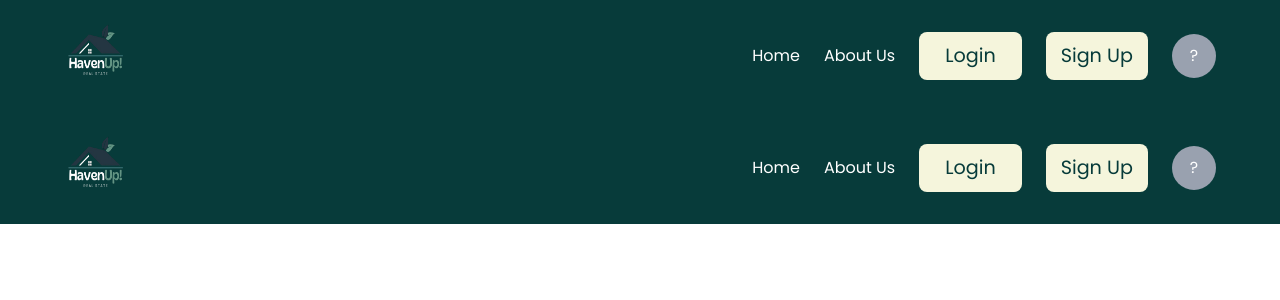
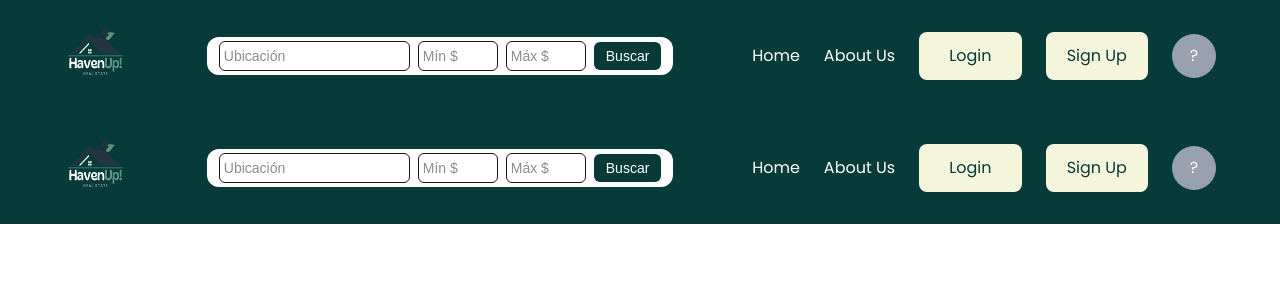
Before and after one commit to Tech-LeoF/HavenUp-Website, a Next.js app: page /navBars in a window 1280 px wide. Shown: the top 300 px of the page. Built offline with nearby package versions, Linux system fonts and the light colour scheme; no server answers.

Commit message:
filtro-casas

```diff
--- /dev/null
+++ b/src/app/filter/filter.tsx
@@ -0,0 +1,112 @@
+
+"use client";
+import React, { useState } from "react";
+
+type Casa = {
+    id: number;
+    titulo: string;
+    ubicacion: string;
+    precio: number;
+    habitaciones: number;
+    tipo: "casa" | "apartamento" | "habitacion";
+};
+
+const casasData: Casa[] = [
+    { id: 1, titulo: "Apartamento en San Salvador", ubicacion: "San Salvador", precio: 400, habitaciones: 2, tipo: "apartamento" },
+    { id: 2, titulo: "Habitación en Santa Tecla", ubicacion: "Santa Tecla", precio: 250, habitaciones: 1, tipo: "habitacion" },
+    { id: 3, titulo: "Casa en Antiguo Cuscatlán", ubicacion: "Antiguo Cuscatlán", precio: 700, habitaciones: 3, tipo: "casa" },
+];
+
+const FiltroCasas: React.FC = () => {
+    const [precioMin, setPrecioMin] = useState<number | "">("");
+    const [ubicacion, setUbicacion] = useState("");
+    const [habitaciones, setHabitaciones] = useState<number | "">("");
+    const [precioMax, setPrecioMax] = useState<number | "">("");
+    const [tipo, setTipo] = useState("");
+
+    const casasFiltradas = casasData.filter((casa) => {
+    if (ubicacion && !casa.ubicacion.toLowerCase().includes(ubicacion.toLowerCase())) return false;
+    if (precioMin !== "" && casa.precio < precioMin) return false;
+    if (precioMax !== "" && casa.precio > precioMax) return false;
+    if (habitaciones !== "" && casa.habitaciones !== habitaciones) return false;
+    if (tipo && casa.tipo !== tipo) return false;
+    return true;
+});
+
+    return (
+    <div className="p-6 max-w-6xl mx-auto">
+      {/* Formulario de búsqueda */}
+        <form className="grid grid-cols-2 md:grid-cols-5 gap-4 mb-6" onSubmit={(e) => e.preventDefault()}>
+        <input
+            type="text"
+            placeholder="Ubicación"
+            value={ubicacion}
+            onChange={(e) => setUbicacion(e.target.value)}
+            className="p-2 border rounded-xl"
+        />
+
+        <input
+            type="number"
+            placeholder="Precio mín"
+            value={precioMin}
+            onChange={(e) => setPrecioMin(e.target.value ? Number(e.target.value) : "")}
+            className="p-2 border rounded-xl"
+        />
+
+        <input
+            type="number"
+            placeholder="Precio máx"
+            value={precioMax}
+            onChange={(e) => setPrecioMax(e.target.value ? Number(e.target.value) : "")}
+            className="p-2 border rounded-xl"
+        />
+
+        <select
+            value={habitaciones}
+            onChange={(e) => setHabitaciones(e.target.value ? Number(e.target.value) : "")}
+            className="p-2 border rounded-xl"
+        >
+            <option value="">Habitaciones</option>
+            <option value="1">1</option>
+            <option value="2">2</option>
+            <option value="3">3+</option>
+        </select>
+
+        <select
+            value={tipo}
+            onChange={(e) => setTipo(e.target.value)}
+            className="p-2 border rounded-xl"
+        >
+            <option value="">Tipo</option>
+            <option value="casa">Casa</option>
+            <option value="apartamento">Apartamento</option>
+            <option value="habitacion">Habitación</option>
+        </select>
+        </form>
+
+      {/* Resultados */}
+        <div className="grid gap-4 md:grid-cols-2">
+        {casasFiltradas.length > 0 ? (
+            casasFiltradas.map((casa) => (
+            <div
+                key={casa.id}
+                className="p-4 border rounded-2xl shadow-md hover:shadow-lg transition"
+            >
+                <h3 className="text-lg font-bold">{casa.titulo}</h3>
+                <p>{casa.ubicacion}</p>
+                <p>Precio: ${casa.precio}</p>
+                <p>{casa.habitaciones} Habitación(es)</p>
+                <p className="capitalize">Tipo: {casa.tipo}</p>
+            </div>
+        ))
+        ) : (
+            <p className="col-span-2 text-center text-gray-500">
+            No se encontraron resultados
+            </p>
+        )}
+    </div>
+    </div>
+);
+};
+
+export default FiltroCasas;
--- a/src/app/navBars/navBar.tsx
+++ b/src/app/navBars/navBar.tsx
@@ -2,6 +2,7 @@
 
 import Link from "next/link";
 import { useUser, useClerk } from "@clerk/nextjs";
+import { useState } from "react";
 
 interface NavBarProps {
   role?: "Seller" | "Buyer";
@@ -11,6 +12,9 @@ export function NavBar({ role }: NavBarProps) {
   const { user, isLoaded } = useUser();
   const { signOut } = useClerk();
 
+  const [ubicacion, setUbicacion] = useState("");
+  const [precioMin, setPrecioMin] = useState<number | "">("");
+  const [precioMax, setPrecioMax] = useState<number | "">("");
 
   if (!isLoaded) return null;
 
@@ -24,9 +28,20 @@ export function NavBar({ role }: NavBarProps) {
     return (parts[0][0] + parts[parts.length -1][0]).toUpperCase();
   }
 
+  // Acción al enviar el formulario (puedes redirigir a /buy con query params)
+  const handleSearch = (e: React.FormEvent) => {
+    e.preventDefault();
+    const params = new URLSearchParams();
+    if (ubicacion) params.append("ubicacion", ubicacion);
+    if (precioMin !== "") params.append("precioMin", precioMin.toString());
+    if (precioMax !== "") params.append("precioMax", precioMax.toString());
+
+    window.location.href = `/buy?${params.toString()}`;
+  };
 
   return (
     <nav className="bg-[#073B3A] flex items-center justify-between px-[clamp(1rem,5vw,5rem)] py-[clamp(0.5rem,2vh,2rem)]">
+      {/* LOGO */}
       <div>
         <img
           className="cursor-pointer hover:drop-shadow-[0_0_4px_gray] transition duration-400 w-[clamp(2rem,5vw,5rem)] h-[clamp(3rem,7vw,5rem)]"
@@ -35,6 +50,41 @@ export function NavBar({ role }: NavBarProps) {
         />
       </div>
 
+      {/* 🔎 FILTRO DE BÚSQUEDA EN NAVBAR */}
+      <form
+        onSubmit={handleSearch}
+        className="hidden md:flex items-center gap-2 bg-white rounded-xl px-3 py-1"
+      >
+        <input
+          type="text"
+          placeholder="Ubicación"
+          value={ubicacion}
+          onChange={(e) => setUbicacion(e.target.value)}
+          className="p-1 text-sm border rounded-md outline-none"
+        />
+        <input
+          type="number"
+          placeholder="Mín $"
+          value={precioMin}
+          onChange={(e) => setPrecioMin(e.target.value ? Number(e.target.value) : "")}
+          className="p-1 text-sm border rounded-md w-20 outline-none"
+        />
+        <input
+          type="number"
+          placeholder="Máx $"
+          value={precioMax}
+          onChange={(e) => setPrecioMax(e.target.value ? Number(e.target.value) : "")}
+          className="p-1 text-sm border rounded-md w-20 outline-none"
+        />
+        <button
+          type="submit"
+          className="bg-[#073B3A] text-white px-3 py-1 rounded-md text-sm hover:bg-[#0a4c4b] transition"
+        >
+          Buscar
+        </button>
+      </form>
+
+      {/* LINKS / BOTONES */}
       <div className="flex space-x-6 text-white items-center" style={{ fontFamily: "'Poppins', sans-serif" }}>
         <Link href="/" className="hover:drop-shadow-[0_0_4px_gray] text-[clamp(0.5rem,2vw,1rem)] transition duration-400 cursor-pointer">
           Home
@@ -49,13 +99,8 @@ export function NavBar({ role }: NavBarProps) {
               Selling
             </Link>
             <Link href="/publish">
-              <button className=" mt-0.5 leading-tight  text-[#073B3A] bg-[#F5F5DC] w-[clamp(3rem,8vw,15rem)] text-[clamp(0.7rem,1.2vw,1rem)] h-[clamp(2rem,6.1vh,8rem)] rounded-lg cursor-pointer hover:drop-shadow-[0_0_4px_gray] transition duration-400">
+              <button className="text-[#073B3A] bg-[#F5F5DC] w-[clamp(3rem,8vw,15rem)] h-[clamp(2rem,6vh,3rem)] text-[clamp(0.7rem,1.2vw,1rem)] rounded-lg cursor-pointer hover:drop-shadow-[0_0_4px_gray] transition duration-400">
                 Publish a house
-              </button>
-            </Link>
-            <Link href="/perfil">
-      <button className="text-[#073B3A] bg-[#F5F5DC] w-[clamp(3rem,8vw,15rem)] text-[clamp(0.7rem,1.2vw,1rem)] h-[clamp(2rem,6vh,3rem)] rounded-lg cursor-pointer hover:drop-shadow-[0_0_4px_gray] transition duration-400">
-        Settings
               </button>
             </Link>
           </>
@@ -64,29 +109,22 @@ export function NavBar({ role }: NavBarProps) {
         {isBuyer && (
           <>
             <Link href="/buy">
-            <button className="text-[#073B3A] bg-[#F5F5DC] w-[clamp(3rem,10vw,18rem)] text-[clamp(0.7rem,1.2vw,1rem)] h-[clamp(2rem,6vh,9rem)] truncate  rounded-lg cursor-pointer hover:drop-shadow-[0_0_4px_gray] transition duration-400">
+              <button className="text-[#073B3A] bg-[#F5F5DC] w-[clamp(3rem,10vw,18rem)] h-[clamp(2rem,6vh,3rem)] text-[clamp(0.7rem,1.2vw,1rem)] rounded-lg cursor-pointer hover:drop-shadow-[0_0_4px_gray] transition duration-400">
                 Buy houses
               </button>
             </Link>
-          <Link href="/perfil">
-      <button className="text-[#073B3A] bg-[#F5F5DC] w-[clamp(3rem,8vw,15rem)] text-[clamp(0.7rem,1.2vw,1rem)] h-[clamp(2rem,6vh,3rem)] rounded-lg cursor-pointer hover:drop-shadow-[0_0_4px_gray] transition duration-400">
-      Settigns
-      </button>
-    </Link>
           </>
-
-
         )}
 
         {!user && (
           <>
             <Link href="/login">
-              <button className="text-[#073B3A] bg-[#F5F5DC] w-[clamp(3rem,8vw,15rem)] text-[clamp(0.8rem,1.5vw,2rem)] h-[clamp(2rem,6vh,9rem)] rounded-lg cursor-pointer hover:drop-shadow-[0_0_4px_gray] transition duration-400">
+              <button className="text-[#073B3A] bg-[#F5F5DC] w-[clamp(3rem,8vw,15rem)] h-[clamp(2rem,6vh,3rem)] text-[clamp(0.8rem,1.5vw,1rem)] rounded-lg cursor-pointer hover:drop-shadow-[0_0_4px_gray] transition duration-400">
                 Login
               </button>
             </Link>
             <Link href="/signUp">
-              <button className="text-[#073B3A] bg-[#F5F5DC] w-[clamp(3rem,8vw,15rem)] text-[clamp(0.8rem,1.5vw,2rem)] h-[clamp(2rem,6vh,9rem)] truncate rounded-lg cursor-pointer hover:drop-shadow-[0_0_4px_gray] transition duration-400">
+              <button className="text-[#073B3A] bg-[#F5F5DC] w-[clamp(3rem,8vw,15rem)] h-[clamp(2rem,6vh,3rem)] text-[clamp(0.8rem,1.5vw,1rem)] rounded-lg cursor-pointer hover:drop-shadow-[0_0_4px_gray] transition duration-400">
                 Sign Up
               </button>
             </Link>
@@ -96,11 +134,12 @@ export function NavBar({ role }: NavBarProps) {
         {user && (
           <button
             onClick={() => signOut()}
-            className="text-[#073B3A] bg-[#F5F5DC] relative -top-0.1 w-[clamp(3rem,8vw,15rem)] text-[clamp(0.7rem,1.2vw,1rem)] h-[clamp(2rem,6vh,9rem)] truncate  rounded-lg cursor-pointer hover:drop-shadow-[0_0_4px_gray] transition duration-400"
+            className="text-[#073B3A] bg-[#F5F5DC] w-[clamp(3rem,8vw,15rem)] h-[clamp(2rem,6vh,3rem)] text-[clamp(0.7rem,1.2vw,1rem)] rounded-lg cursor-pointer hover:drop-shadow-[0_0_4px_gray] transition duration-400"
           >
             Log out
           </button>
         )}
+
         <Link href="/perfil">
           {user ? (
             user.imageUrl ? (
@@ -120,9 +159,6 @@ export function NavBar({ role }: NavBarProps) {
             </div>
           )}
         </Link>
-
-
-
       </div>
     </nav>
   );
```
Lines whose indentation alone changed are shown as unchanged.
